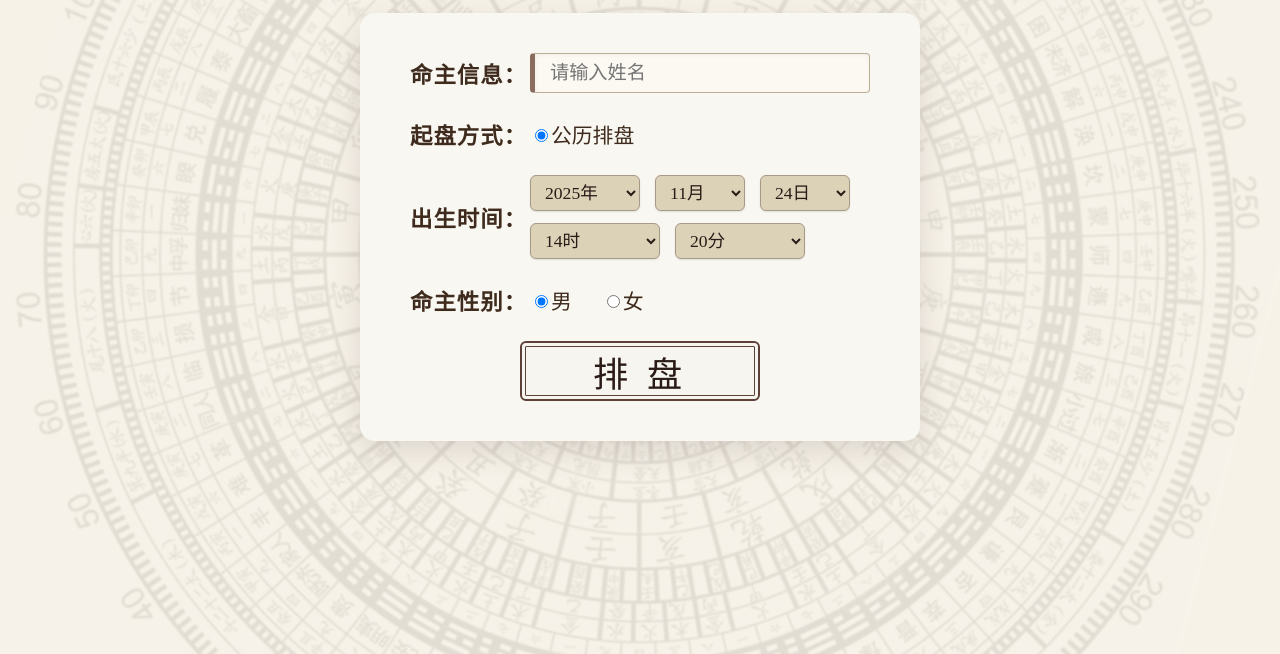
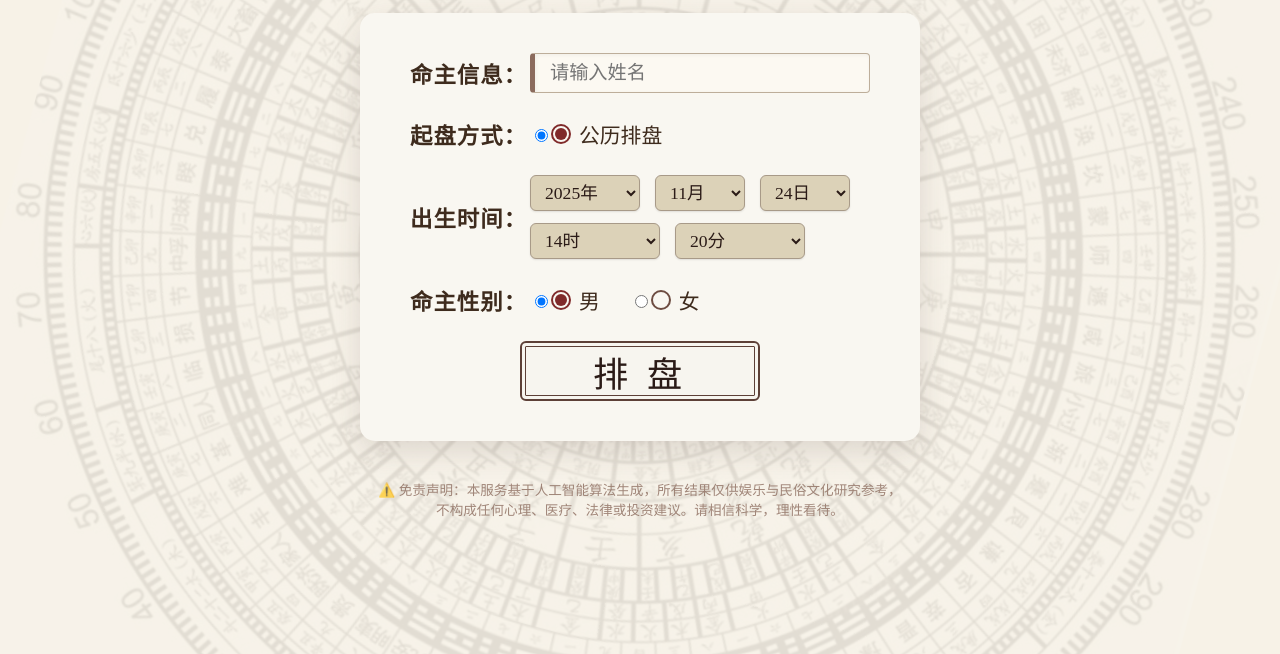
Before and after one commit to FuxiEngine/Fuxi_Engine, a plain HTML site: page index.html in a window 1280 px wide. Shown: the part 146-800 px from the top of the page. Drawn offline with Linux system fonts and the light colour scheme.

Commit message:
Add files via upload

```diff
--- a/index.html
+++ b/index.html
@@ -164,10 +164,7 @@
             color: #3e2b1d;
         }
 
-        /* =============
-           打字机光标特效
-           =============
-        */
+        /* 光标特效 */
         .cursor {
             display: inline-block;
             width: 8px;
@@ -178,7 +175,6 @@
             animation: blink 0.8s step-end infinite;
             opacity: 1;
         }
-
         @keyframes blink {
             0%, 100% { opacity: 1; }
             50% { opacity: 0; }
@@ -208,11 +204,22 @@
             background-image: radial-gradient(circle, var(--taiji-light) 25%, transparent 25%);
         }
 
+        /* 底部免责声明样式 */
+        .footer-disclaimer {
+            margin-top: 40px;
+            padding-bottom: 20px;
+            text-align: center;
+            font-size: 0.85rem;
+            color: #8b6b5d;
+            opacity: 0.8;
+            line-height: 1.5;
+            font-family: "Kaiti", serif;
+        }
+
         /* 移动端适配 */
         @media (max-width: 600px) {
             .container { padding: 15px; }
             h1 { font-size: 2.5rem; margin: 15px 0; }
-
             .paper-card { padding: 25px 15px; }
             .form-row { flex-direction: column; align-items: stretch; gap: 10px; margin-bottom: 20px; }
             .label { width: 100%; text-align: left; margin-bottom: 5px; font-size: 1.2rem; }
@@ -252,7 +259,7 @@
                 <div class="radio-group">
                     <label class="radio-item">
                         <input type="radio" name="calendar" checked>
-                        </span> 公历排盘
+                        <span class="radio-mark"></span> 公历排盘
                     </label>
                 </div>
             </div>
@@ -277,11 +284,11 @@
                 <div class="radio-group">
                     <label class="radio-item">
                         <input type="radio" name="gender" value="male" checked>
-                        </span> 男
+                        <span class="radio-mark"></span> 男
                     </label>
                     <label class="radio-item">
                         <input type="radio" name="gender" value="female">
-                        </span> 女
+                        <span class="radio-mark"></span> 女
                     </label>
                 </div>
             </div>
@@ -325,6 +332,11 @@
                 <div id="ai-content"></div>
             </div>
         </div>
+
+        <div class="footer-disclaimer">
+            <p>⚠️ 免责声明：本服务基于人工智能算法生成，所有结果仅供娱乐与民俗文化研究参考，<br>不构成任何心理、医疗、法律或投资建议。请相信科学，理性看待。</p>
+        </div>
+
     </div>
 
     <div id="loading-overlay">
```
